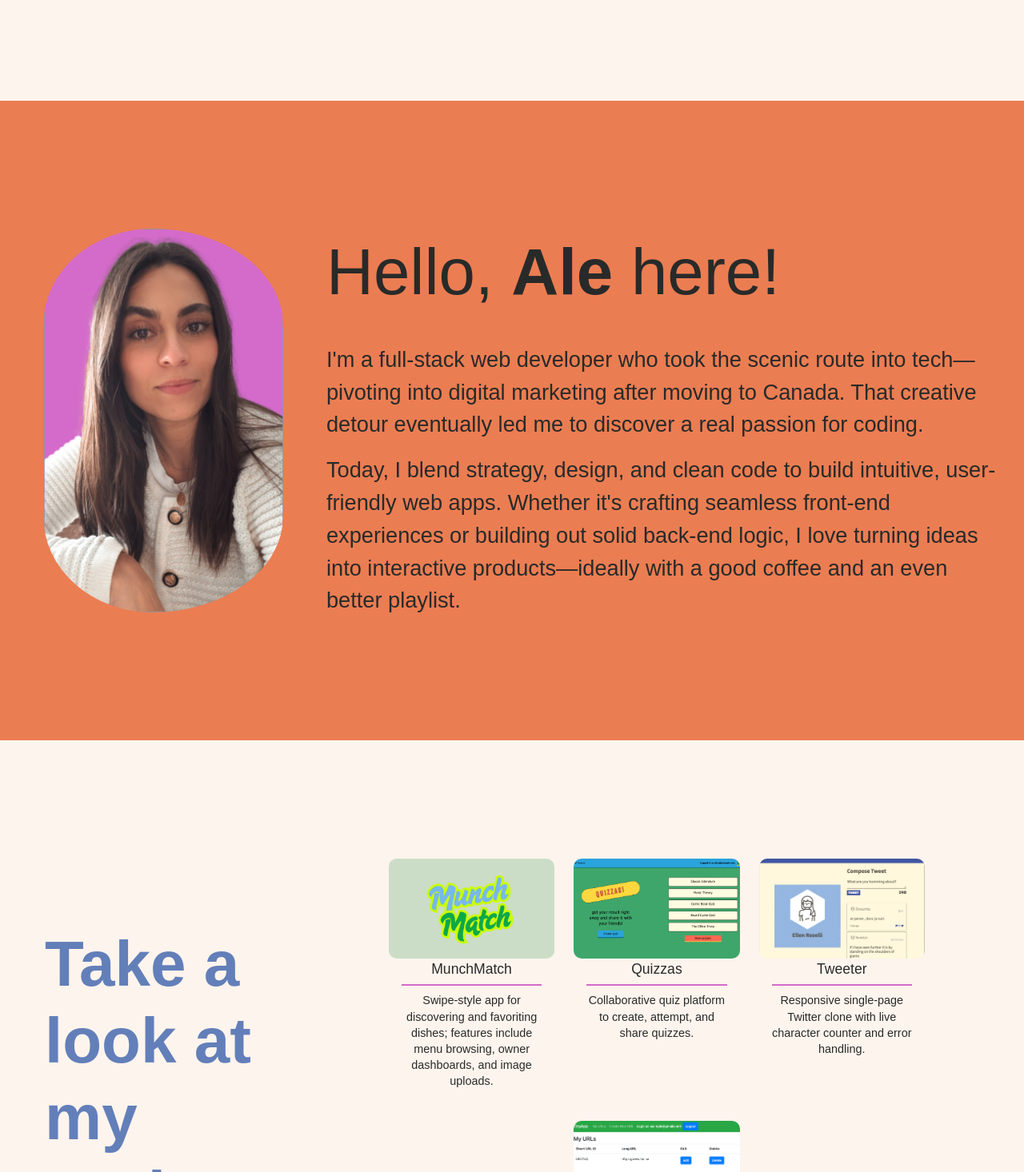
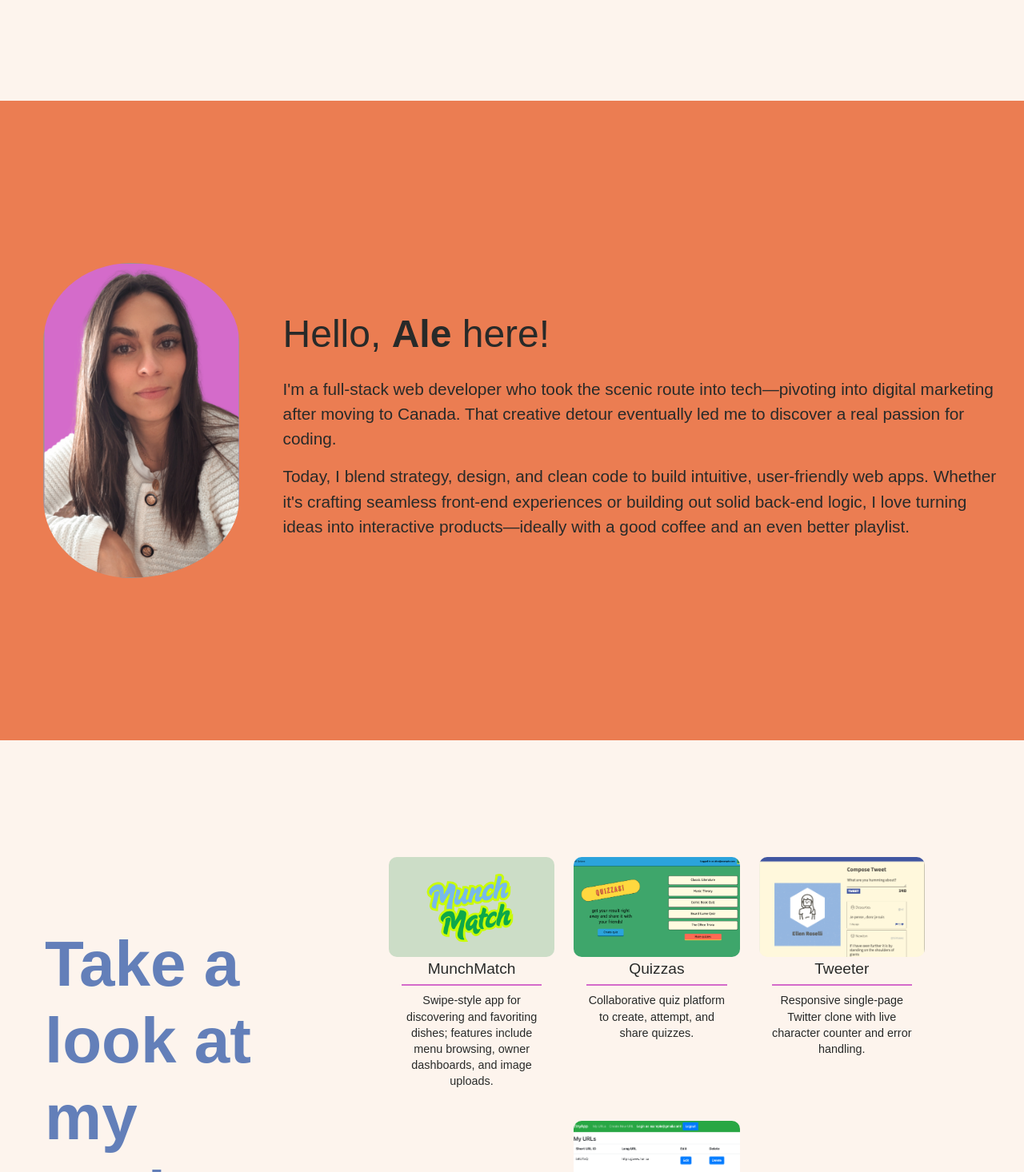
Before and after one commit to alemolina43/alemolina43.github.io, a React (Vite) app in the folder my-portfolio/: page / in a window 1280 px wide. Shown: the part 824-2290 px from the top of the page at 80% size. Built offline with nearby package versions, Linux system fonts and the light colour scheme; a web font is replaced by a local one.

Commit message:
Fix font-size responsiveness and overlapping

```diff
--- a/my-portfolio/data/articlesData.js
+++ b/my-portfolio/data/articlesData.js
@@ -1,4 +1,16 @@
 const projectsData = [
+  {
+    title: "Should You Learn Ruby as a New Developer?",
+    link: "https://medium.com/@alexmarket43/should-you-learn-ruby-as-a-new-developer-4c3569a098d4",
+    thumbNail:
+      "https://miro.medium.com/v2/resize:fit:720/format:webp/1*vpL7u7mrjqGj_CimH-pdHQ.jpeg",
+  },
+  {
+    title: "Should You Learn Ruby as a New Developer?",
+    link: "https://medium.com/@alexmarket43/should-you-learn-ruby-as-a-new-developer-4c3569a098d4",
+    thumbNail:
+      "https://miro.medium.com/v2/resize:fit:720/format:webp/1*vpL7u7mrjqGj_CimH-pdHQ.jpeg",
+  },
   {
     title: "Should You Learn Ruby as a New Developer?",
     link: "https://medium.com/@alexmarket43/should-you-learn-ruby-as-a-new-developer-4c3569a098d4",
--- a/my-portfolio/styles/About.scss
+++ b/my-portfolio/styles/About.scss
@@ -1,10 +1,11 @@
 #about {
-  height: 100vh;
+  min-height: 100vh;
+  height: auto;
   padding: 1em;
   display: flex;
   flex-direction: row;
   background-color: #eb7d52;
-  font-size: 1.7em;
+  font-size: clamp(1rem, 1.5vw + 0.5rem, 1.7rem);
   align-items: center;
   justify-content: center; /* Center content horizontally */
   box-sizing: border-box; /* Crucial for padding/width calculations */
@@ -17,13 +18,17 @@
     flex-grow: 1; /* Allow summary to grow and take space */
     text-align: left; /* Default text alignment */
     h2 {
-      font-size: 3em;
+      font-size: clamp(2rem, 4vw + 0.5rem, 3rem);
       margin-bottom: 0.5em;
+    }
+
+    p {
+      font-size: clamp(1rem, 1.5vw + 0.3rem, 1.3rem);
     }
   }
 
   .profile {
-    width: clamp(12em, 20vw, 15em);
+    width: clamp(10em, 20vw, 15em);
     height: auto;
     object-fit: cover; /* keeps image from stretching */
     border-radius: 50% / 25%;
--- a/my-portfolio/styles/Articles.scss
+++ b/my-portfolio/styles/Articles.scss
@@ -1,5 +1,6 @@
 #writing {
-  height: 100vh;
+  min-height: 100vh;
+  height: auto;
   background-color: #553566;
   padding: 1em 3em;
   display: flex;
@@ -24,6 +25,7 @@
     margin: 0;
     flex-grow: 1; // Allow list to take up available space
     justify-content: center;
+    align-items: center;
   }
 }
 
@@ -58,7 +60,11 @@
 
       h3 {
         font-weight: 300;
-        font-size: 1rem;
+        font-size: clamp(
+          0.5rem,
+          1.5vw + 0.3rem,
+          1rem
+        ); //min, responsiveness, max
       }
 
       &:hover {
--- a/my-portfolio/styles/LandingPage.scss
+++ b/my-portfolio/styles/LandingPage.scss
@@ -1,5 +1,6 @@
 .landing-page {
-  height: 100vh;
+  min-height: 100vh;
+  height: auto;
   width: 100%;
   display: flex;
   flex-direction: column;
@@ -33,7 +34,8 @@
     font-weight: 200;
     margin-left: 1em;
     margin: 0;
-    font-size: clamp(2rem, 5vw, 3rem);
+    font-size: clamp(2rem, 4vw + 0.5rem, 3rem);
+
     word-break: break-word;
     max-width: 100%;
     flex-shrink: 1;
--- a/my-portfolio/styles/Projects.scss
+++ b/my-portfolio/styles/Projects.scss
@@ -1,6 +1,7 @@
 #projects {
   display: flex;
-  height: 100vh;
+  min-height: 100vh;
+  height: auto;
   width: 90vw;
   margin: 1.5em 1em 0em;
   align-items: center;
@@ -9,6 +10,9 @@
 
   h2 {
     padding-left: 0.5em;
+
+    font-size: clamp(3rem, 4vw + 0.5rem, 5rem);
+
     font-size: 5em;
     width: 45vw;
     padding-right: 1em;
@@ -66,10 +70,10 @@
     h3 {
       margin: 0.2em 0; // Adjust vertical margin, remove horizontal margin
       word-break: break-word; // Allow long project names to break
-      font-size: 1em;
+      font-size: clamp(0.2rem, 4vw + 0.2rem, 1.2rem);
     }
     p {
-      font-size: 0.9em;
+      font-size: clamp(0.2rem, 4vw + 0.2rem, 0.9rem);
       line-height: 1.4;
       margin-top: 0.5em;
     }
```
